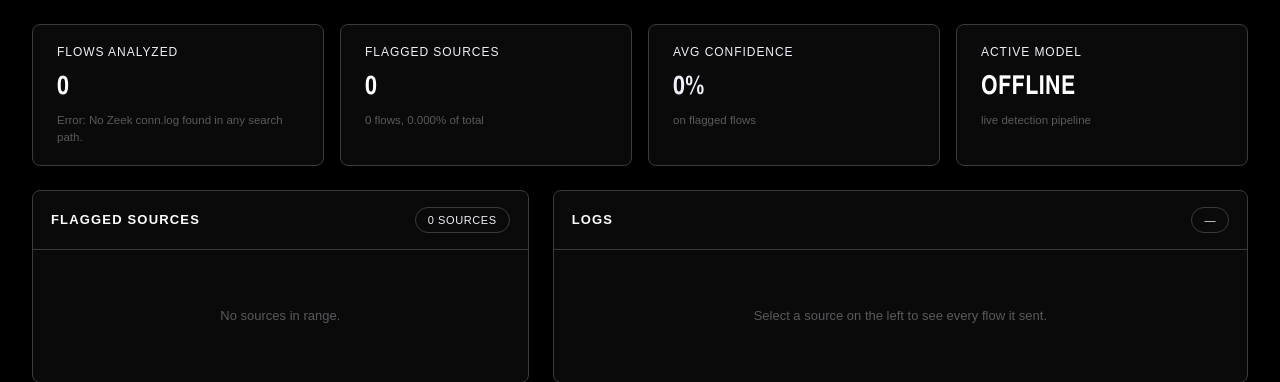
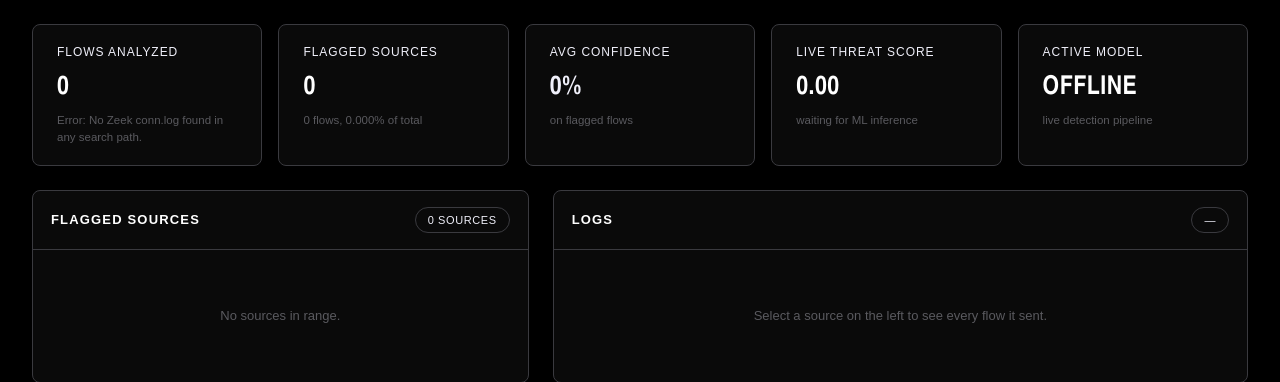
Before and after one commit to 07Smiley/ai-unidirectional-threat-detection, a Flask app: page / in a window 1280 px wide. Shown: the part 107-489 px from the top of the page. Run offline with Flask 3, Linux system fonts and the light colour scheme.

Commit message:
dashboard: show live ML score and confirm source blocking

```diff
--- a/templates/index.html
+++ b/templates/index.html
@@ -303,6 +303,9 @@
 let liveSocket = null;
 let liveThreats = 0;
 let liveModelLabel = 'OFFLINE';
+let latestThreatScore = 0;
+let latestMlPrediction = null;
+let lastPromptedScore = null;
 
 async function loadLiveStatus(){
   try{
@@ -315,6 +318,9 @@
     if(s.interface) document.getElementById('interfaceSelect').value=s.interface;
     const loaded=(s.models&&s.models.loaded_models)||[];
     const unavailable=(s.models&&s.models.unavailable_models)||{};
+    const latest=(s.latest_ml)||{};
+    latestThreatScore=Number(latest.score||0);
+    latestMlPrediction=latest.prediction||null;
     liveModelLabel = loaded.length ? 'LIVE · '+loaded.join(' + ') : 'RULES ONLY';
     document.getElementById('modelBadge').textContent = liveModelLabel;
     if(running) connectLiveSocket();
@@ -348,6 +354,17 @@
     try{
       const data=JSON.parse(event.data);
       if(data.event==='live_threat'){
+        if(data.type==='threat_score'){
+          latestThreatScore=Number(data.score||0);
+          if(data.response_available && latestThreatScore!==lastPromptedScore){
+            lastPromptedScore=latestThreatScore;
+            promptForResponse();
+          }
+          loadStats();
+        }
+        if(data.type==='ml_prediction' && String(data.label||'').toLowerCase()!=='benign'){
+          latestMlPrediction=data;
+        }
         liveThreats++;
         const badge=document.getElementById('sourceCount');
         badge.textContent=badge.textContent.split(' ·')[0]+' · '+liveThreats+' live';
@@ -373,6 +390,29 @@
     connectLiveSocket();
     loadStats(); loadGroups();
   }catch(e){alert(e.message)}
+}
+
+async function promptForResponse(){
+  if(!latestMlPrediction || !latestMlPrediction.src_ip) return;
+  const score=latestThreatScore.toFixed(2);
+  const label=latestMlPrediction.label || 'THREAT';
+  const ip=latestMlPrediction.src_ip;
+  const ok=window.confirm(
+    'THREAT SCORE '+score+'\\n\\n'+label+' detected from '+ip+'.\\n\\nBlock this source IP on this host?'
+  );
+  if(!ok) return;
+  try{
+    const res=await fetch(LIVE_API+'/api/live/response',{
+      method:'POST',
+      headers:{'Content-Type':'application/json'},
+      body:JSON.stringify({action:'block',ip})
+    });
+    const data=await res.json();
+    if(!res.ok) throw new Error(data.detail||'Firewall action failed');
+    window.alert('Source IP '+ip+' was blocked.');
+  }catch(e){
+    window.alert('Response failed: '+e.message);
+  }
 }
 
 async function stopLive(){
@@ -408,6 +448,7 @@
       {label:'Flows analyzed', value:total.toLocaleString(), sub:s.flows_analyzed_window || '—', cls:''},
       {label:'Flagged sources', value:s.flagged_sources, sub:s.flagged + ' flows, ' + flagPct + '% of total', cls:'flag'},
       {label:'Avg confidence', value:fmtConf(s.avg_confidence), sub:'on flagged flows', cls:'ok'},
+      {label:'Live threat score', value:latestThreatScore.toFixed(2), sub:latestMlPrediction ? (latestMlPrediction.label+' · '+fmtConf(latestMlPrediction.confidence)) : 'waiting for ML inference', cls:latestThreatScore >= 75 ? 'flag' : ''},
       {label:'Active model', value:liveModelLabel, sub:'live detection pipeline', cls:''}
     ];
     document.getElementById('statStrip').innerHTML = strip.map(s => `
```
